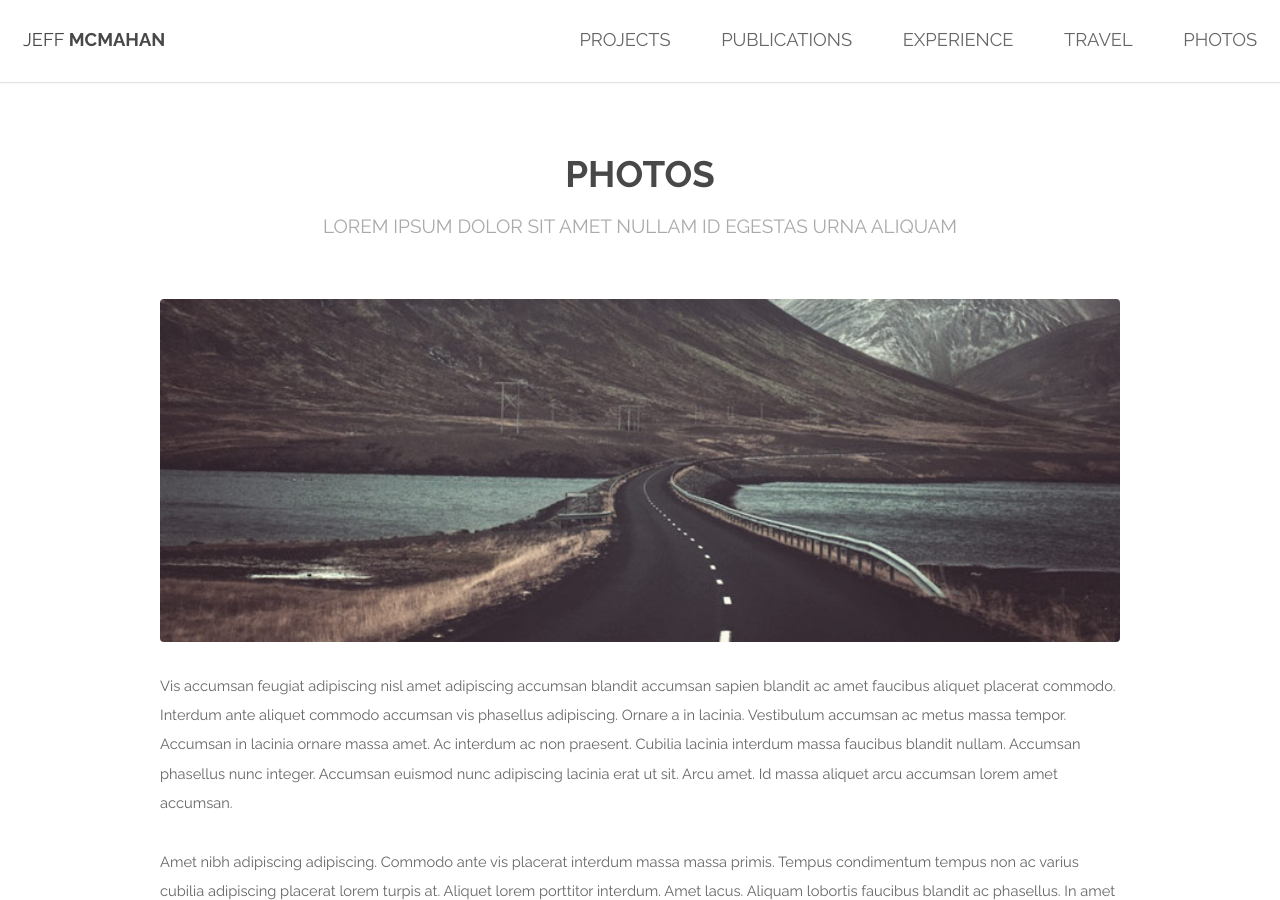
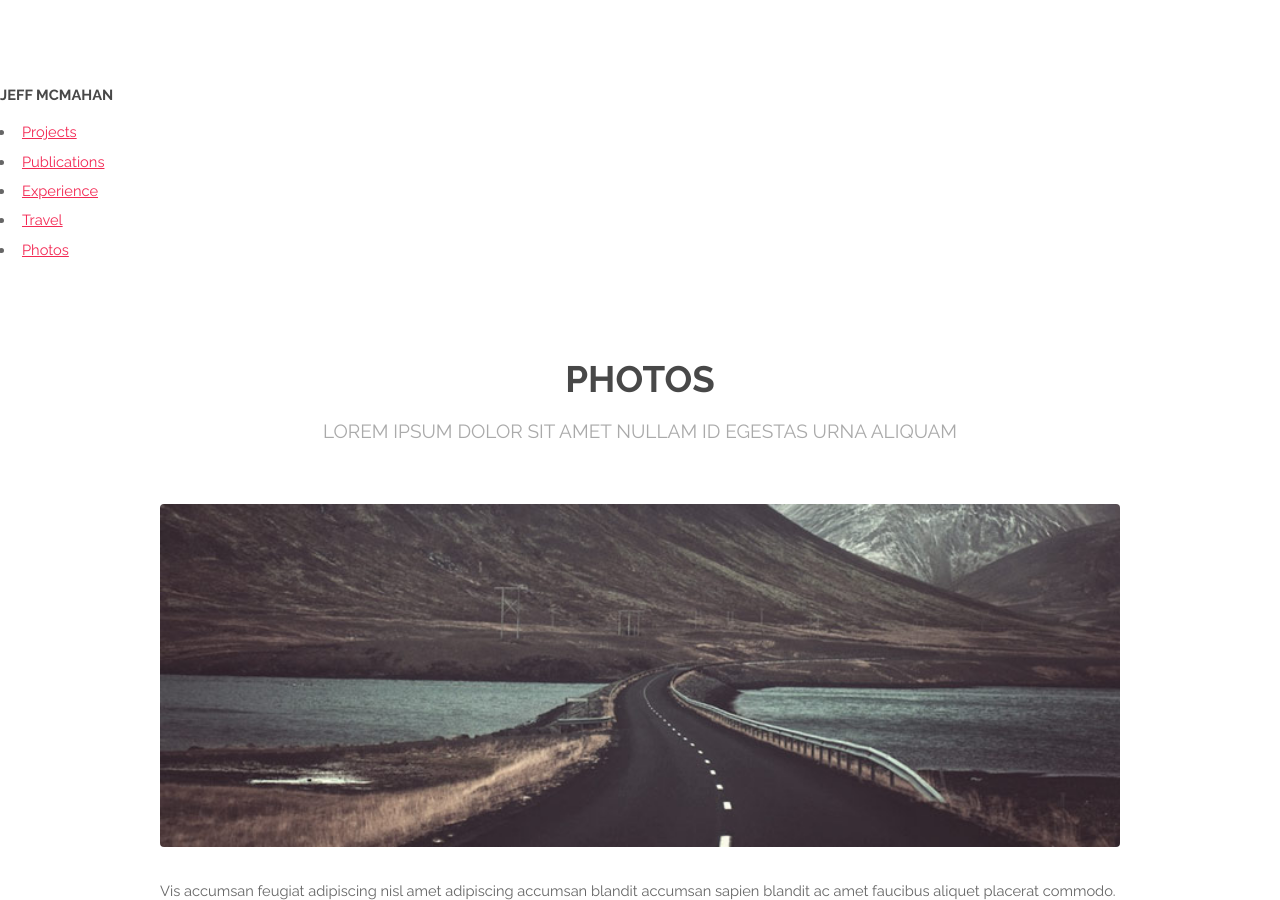
Before and after one commit to jbmcmahan/jbmcmahan.github.io, a Jekyll site: the page built from photos.html, in a window 1280 px wide and 900 px high. Built offline with Jekyll 4.4.1, drawn with Linux system fonts in a browser that asks for light colours.

Commit message:
Update header.html

```diff
--- a/_includes/header.html
+++ b/_includes/header.html
@@ -1,5 +1,3 @@
-<!-- Header -->
-  <header id="header">
     <h1><a href="index.html">Jeff <strong>McMahan</strong></a></h1>
     <nav id="nav">
       <ul>
@@ -10,4 +8,3 @@
         <li><a href="photos.html">Photos</a></li>
       </ul>
     </nav>
-  </header>
```
